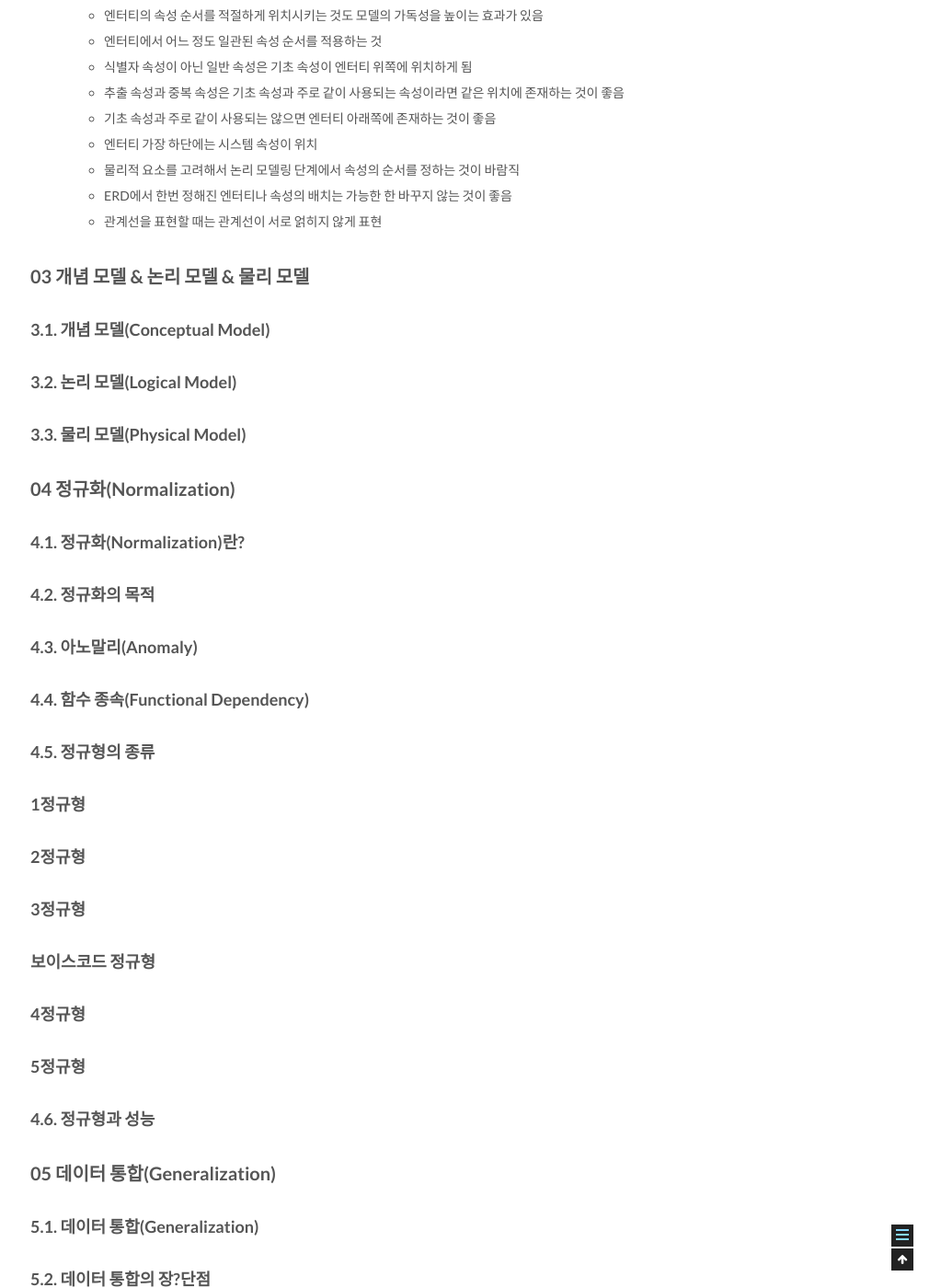
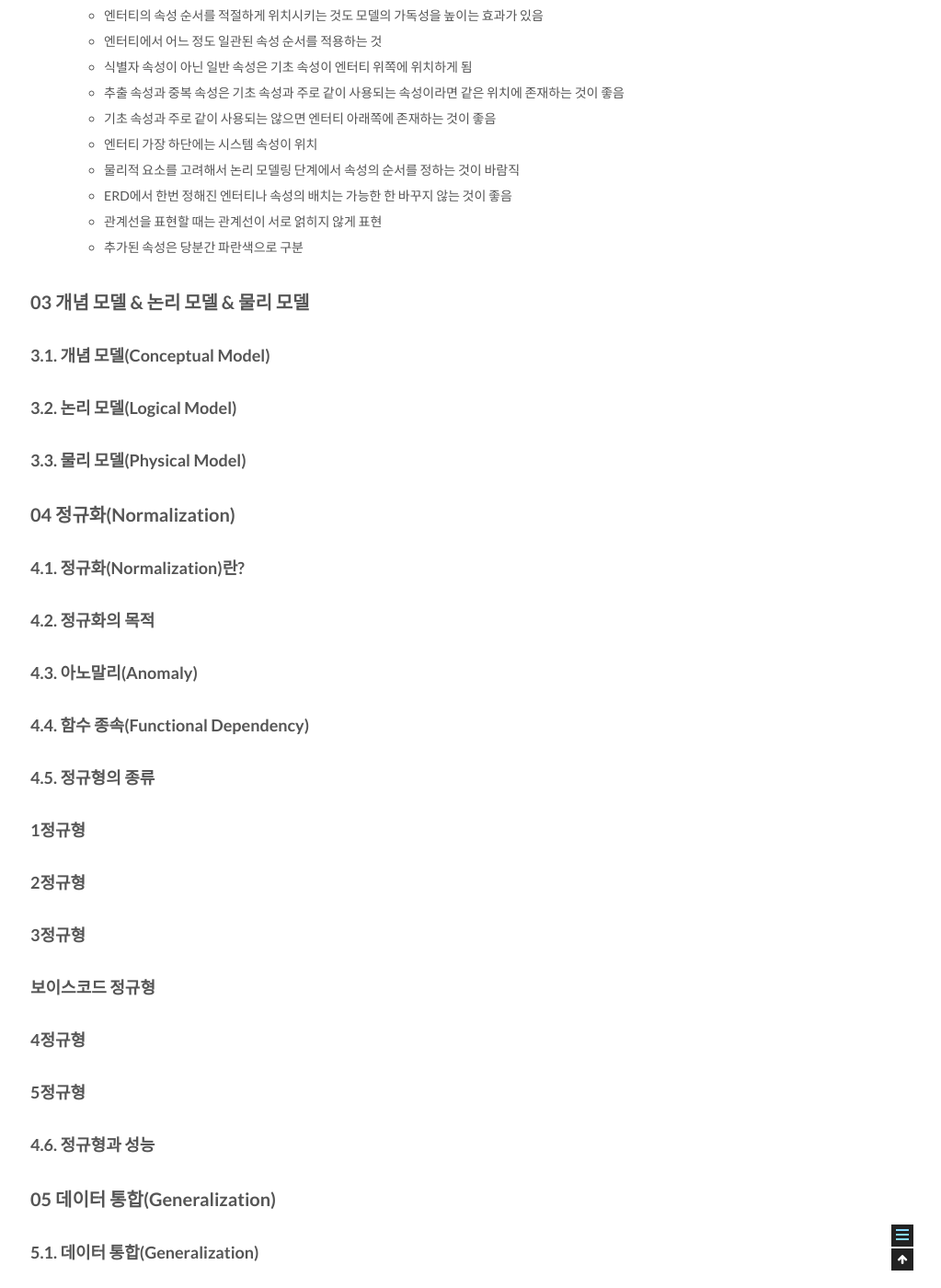
Before and after one commit to csj4032/csj4032.github.io, a Jekyll site: the page built from _posts/2018-05-02-관계형데이터모델링프리미엄가이드.md, in a window 1280 px wide and 1400 px high, scrolled down 6042 px. Shown: the whole window at 92% size, without its empty margins (257-1280 px from the left). Built offline with Jekyll 4.4.1, drawn with Linux system fonts in a browser that asks for light colours; comment, search, counter and statistics services are not loaded.

Commit message:
관계형 데이터 베이스 모델링 포스팅 수정

```diff
--- a/_posts/2018-05-02-관계형데이터모델링프리미엄가이드.md
+++ b/_posts/2018-05-02-관계형데이터모델링프리미엄가이드.md
@@ -181,6 +181,7 @@ comments: true
   * 물리적 요소를 고려해서 논리 모델링 단계에서 속성의 순서를 정하는 것이 바람직
   * ERD에서 한번 정해진 엔터티나 속성의 배치는 가능한 한 바꾸지 않는 것이 좋음
   * 관계선을 표현할 때는 관계선이 서로 얽히지 않게 표현
+  * 추가된 속성은 당분간 파란색으로 구분
 
 ## 03 개념 모델 & 논리 모델 & 물리 모델
 
```
